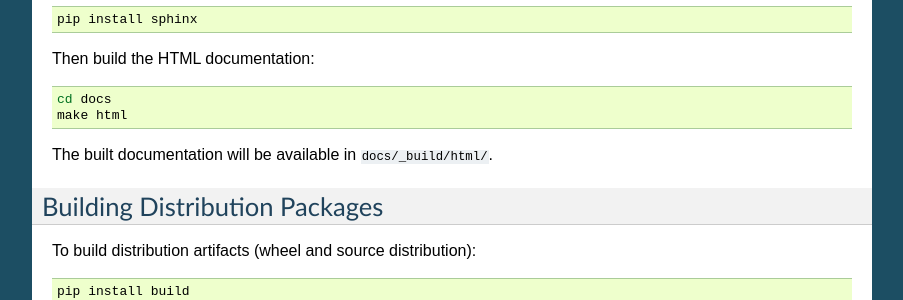
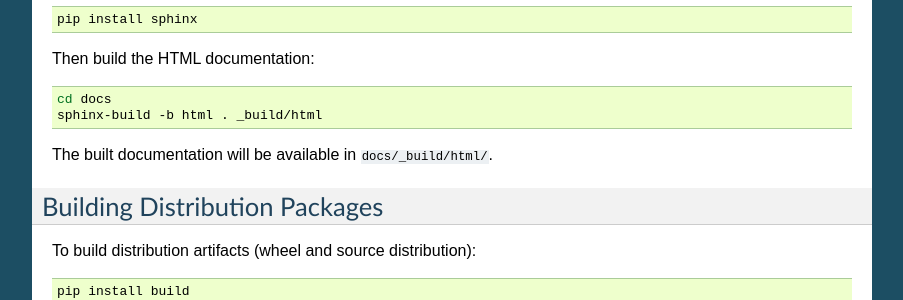
Before and after one commit to pytrip/pytrip, a Sphinx documentation site: the page built from docs/developer.rst, in a window 1280 px wide and 900 px high, scrolled down 2263 px. Shown: the part 168-468 px from the top of the window, without its empty margins (198-1101 px from the left). Built offline with Sphinx 7.4.7, drawn with Linux system fonts in a browser that asks for light colours; pages that are not in the unit, such as notebooks, are missing from menus.

Commit message:
Update docs/developer.rst
Co-authored-by: Copilot <175728472+Copilot@users.noreply.github.com>

```diff
--- a/docs/developer.rst
+++ b/docs/developer.rst
@@ -168,7 +168,7 @@ Then build the HTML documentation:
 ::
 
     cd docs
-    make html
+    sphinx-build -b html . _build/html
 
 The built documentation will be available in ``docs/_build/html/``.
 
```
